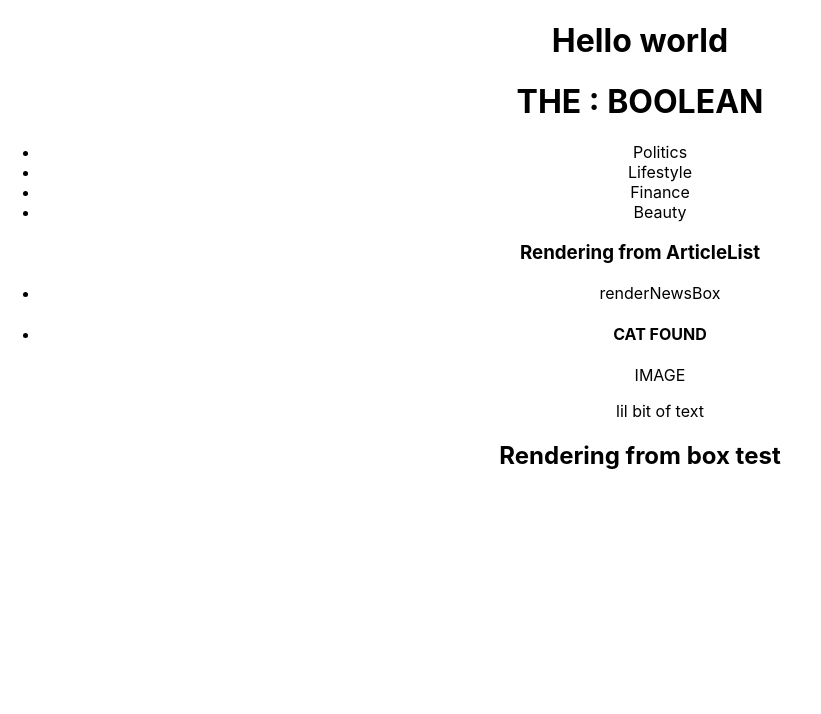
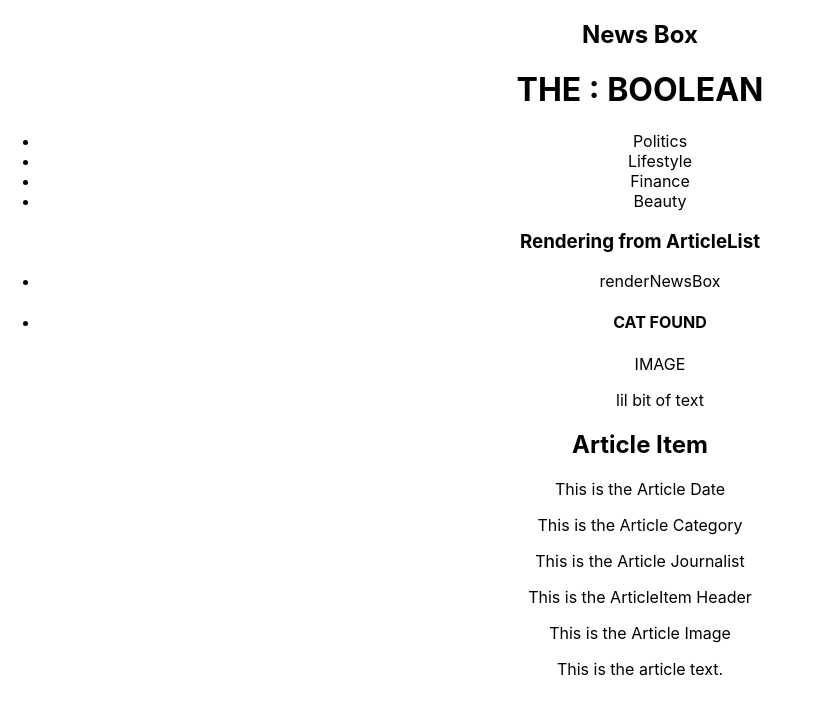
Before and after one commit to RHaigh/CodeClan-Java-Project, a React (Create React App) app in the folder the_boolean/: page / in a window 1280 px wide. Shown: the top 714 px of the page, without its empty margins (0-821 px from the left). Built offline with nearby package versions, Linux system fonts and the light colour scheme.

Commit message:
Create all components, components rendering

```diff
--- a/the_boolean/src/App.js
+++ b/the_boolean/src/App.js
@@ -6,7 +6,6 @@ class App extends Component {
   render() {
     return (
       <div className="App">
-        <h1> Hello world </h1>
         <NewsBox/>
       </div>
     );
--- a/the_boolean/src/components/ArticleList.js
+++ b/the_boolean/src/components/ArticleList.js
@@ -1,5 +1,7 @@
 import React from "react";
 import ArticleSummary from './ArticleStuff/ArticleSummary'
+// Just to Test. We want eventually to be able to click through to the ArticleItem.
+import ArticleItem from './ArticleStuff/ArticleItem'
 
 const ArticleList = (props) => {
   // const articles = props.articles.map((article) => {
@@ -18,6 +20,7 @@ const ArticleList = (props) => {
     <li> {props.test} </li>
     <li> <ArticleSummary article = "hello"/> </li>
     </ul>
+    <ArticleItem article = "Boo"/>
     </div>
   )
 }
--- /dev/null
+++ b/the_boolean/src/components/ArticleStuff/ArticleCategory.js
@@ -0,0 +1,11 @@
+import React from "react";
+
+const ArticleCategory = (props) => {
+  return (
+    <div>
+    <p> This is the Article Category </p>
+    </div>
+  )
+}
+
+export default ArticleCategory;
--- /dev/null
+++ b/the_boolean/src/components/ArticleStuff/ArticleDate.js
@@ -0,0 +1,11 @@
+import React from "react";
+
+const ArticleDate = (props) => {
+  return (
+    <div>
+    <p> This is the Article Date </p>
+    </div>
+  )
+}
+
+export default ArticleDate;
--- a/the_boolean/src/components/ArticleStuff/ArticleHeader.js
+++ b/the_boolean/src/components/ArticleStuff/ArticleHeader.js
@@ -1 +1,11 @@
 import React from "react";
+
+const ArticleHeader = (props) => {
+  return (
+    <div>
+    {props.title}
+    </div>
+  )
+}
+
+export default ArticleHeader;
--- /dev/null
+++ b/the_boolean/src/components/ArticleStuff/ArticleImage.js
@@ -0,0 +1,11 @@
+import React from "react";
+
+const ArticleImage = (props) => {
+  return (
+    <div>
+    <p> This is the Article Image </p>
+    </div>
+  )
+}
+
+export default ArticleImage;
--- a/the_boolean/src/components/ArticleStuff/ArticleItem.js
+++ b/the_boolean/src/components/ArticleStuff/ArticleItem.js
@@ -1,4 +1,10 @@
 import React from "react";
+import ArticleHeader from './ArticleHeader'
+import ArticleText from './ArticleText'
+import ArticleImage from './ArticleImage'
+import ArticleDate from './ArticleDate'
+import ArticleCategory from './ArticleCategory'
+import ArticleJournalist from './ArticleJournalist'
 
 const ArticleItem = (props) => {
   if (!props.article) {
@@ -6,7 +12,15 @@ const ArticleItem = (props) => {
   }
 
   return(
-    <p> Hello I am an Article item </p>
+    <div>
+    <h2> Article Item </h2>
+    <ArticleDate/>
+    <ArticleCategory/>
+    <ArticleJournalist/>
+    <ArticleHeader title = "This is the ArticleItem Header" />
+    <ArticleImage/>
+    <ArticleText/>
+    </div>
   )
 
 }
--- /dev/null
+++ b/the_boolean/src/components/ArticleStuff/ArticleJournalist.js
@@ -0,0 +1,11 @@
+import React from "react";
+
+const ArticleJournalist = (props) => {
+  return (
+    <div>
+    <p> This is the Article Journalist </p>
+    </div>
+  )
+}
+
+export default ArticleJournalist;
--- /dev/null
+++ b/the_boolean/src/components/ArticleStuff/ArticleText.js
@@ -0,0 +1,11 @@
+import React from "react";
+
+const ArticleText = (props) => {
+  return (
+    <div>
+    <p> This is the article text. </p>
+    </div>
+  )
+}
+
+export default ArticleText;
--- a/the_boolean/src/containers/NewsBox.js
+++ b/the_boolean/src/containers/NewsBox.js
@@ -13,10 +13,10 @@ class NewsBox extends Component {
   render() {
     return (
       <div>
+      <h2> News Box </h2>
       <MainHeader/>
       <NavBar/>
       <ArticleList test = "renderNewsBox" />
-      <h2> Rendering from box test</h2>
       </div>
 
     )
```
